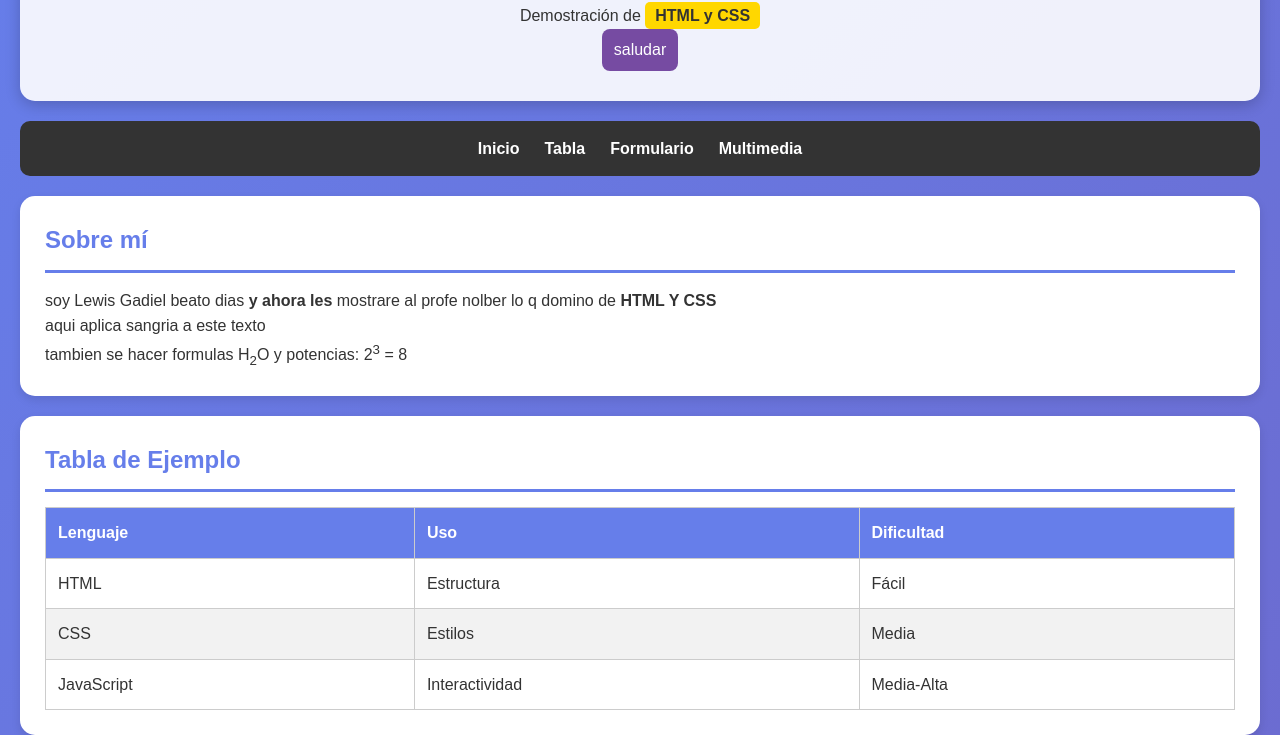
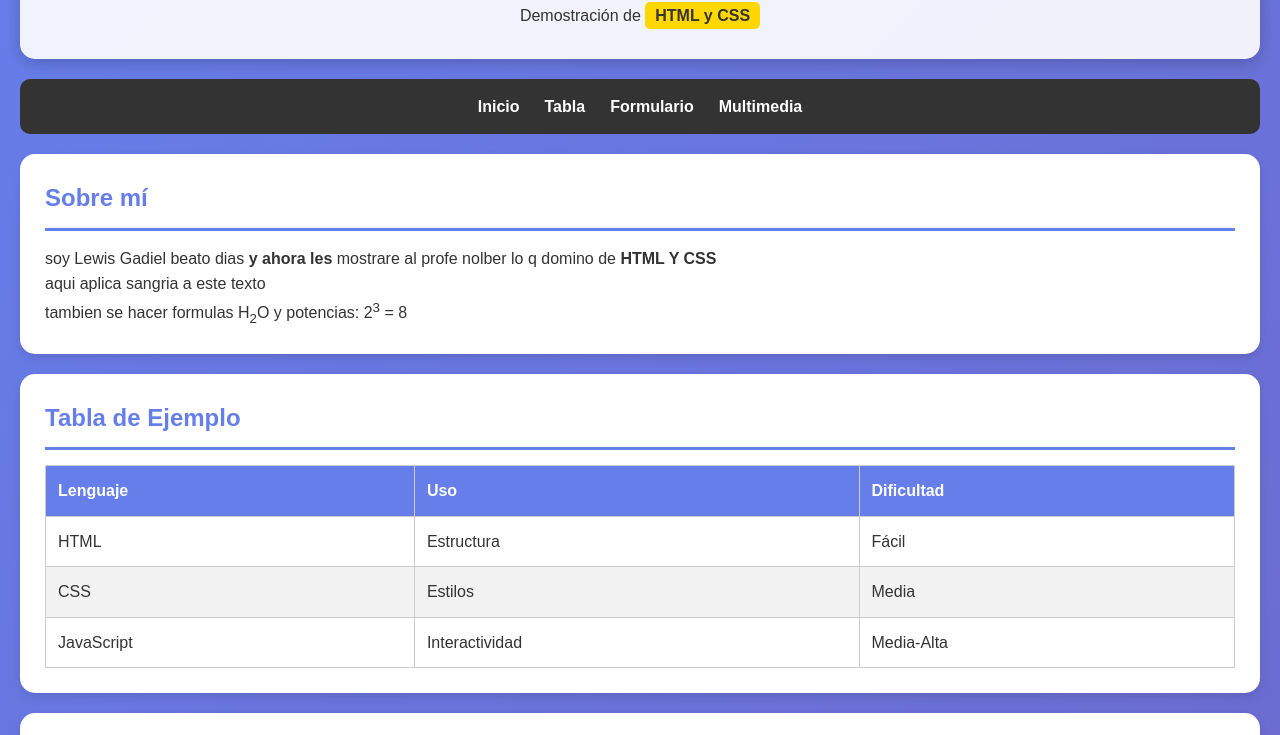
Before and after one commit to lewisgadielb-sys/nolbert, a plain HTML site: page index.html in a window 1280 px wide. Shown: the part 111-846 px from the top of the page. Drawn offline with Linux system fonts and the light colour scheme.

Commit message:
cambio resuelto

```diff
--- a/index.html
+++ b/index.html
@@ -19,7 +19,6 @@
         <h1 id="titulo-principal">practica del nober </h1>
         <p>Demostración de <span class="destacado">HTML y CSS</span></p>
 
-    <button onclick="alert ('hola')"> saludar</button>
     </header>
 
     <!-- ===== NAVEGACIÓN ===== -->
```
